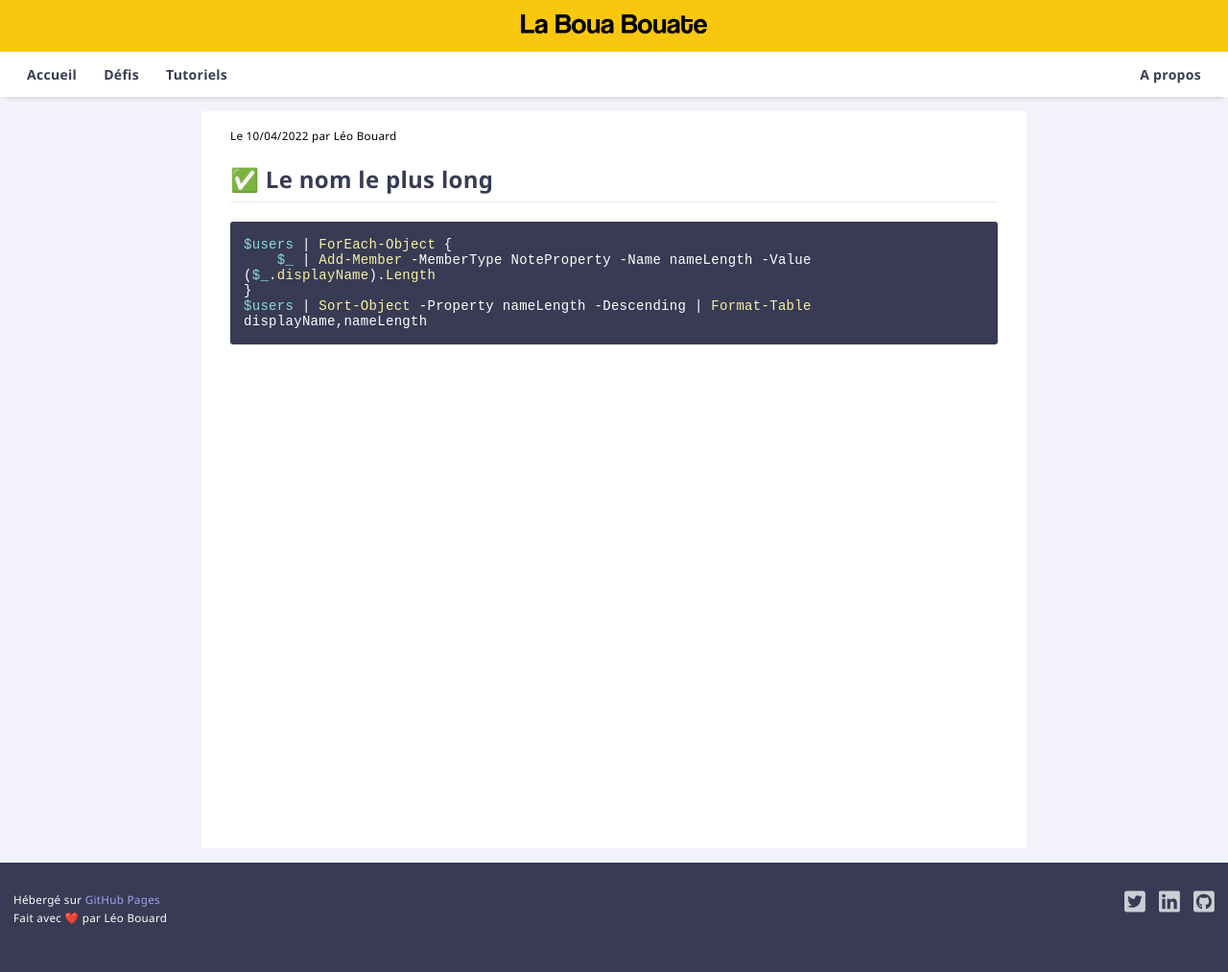
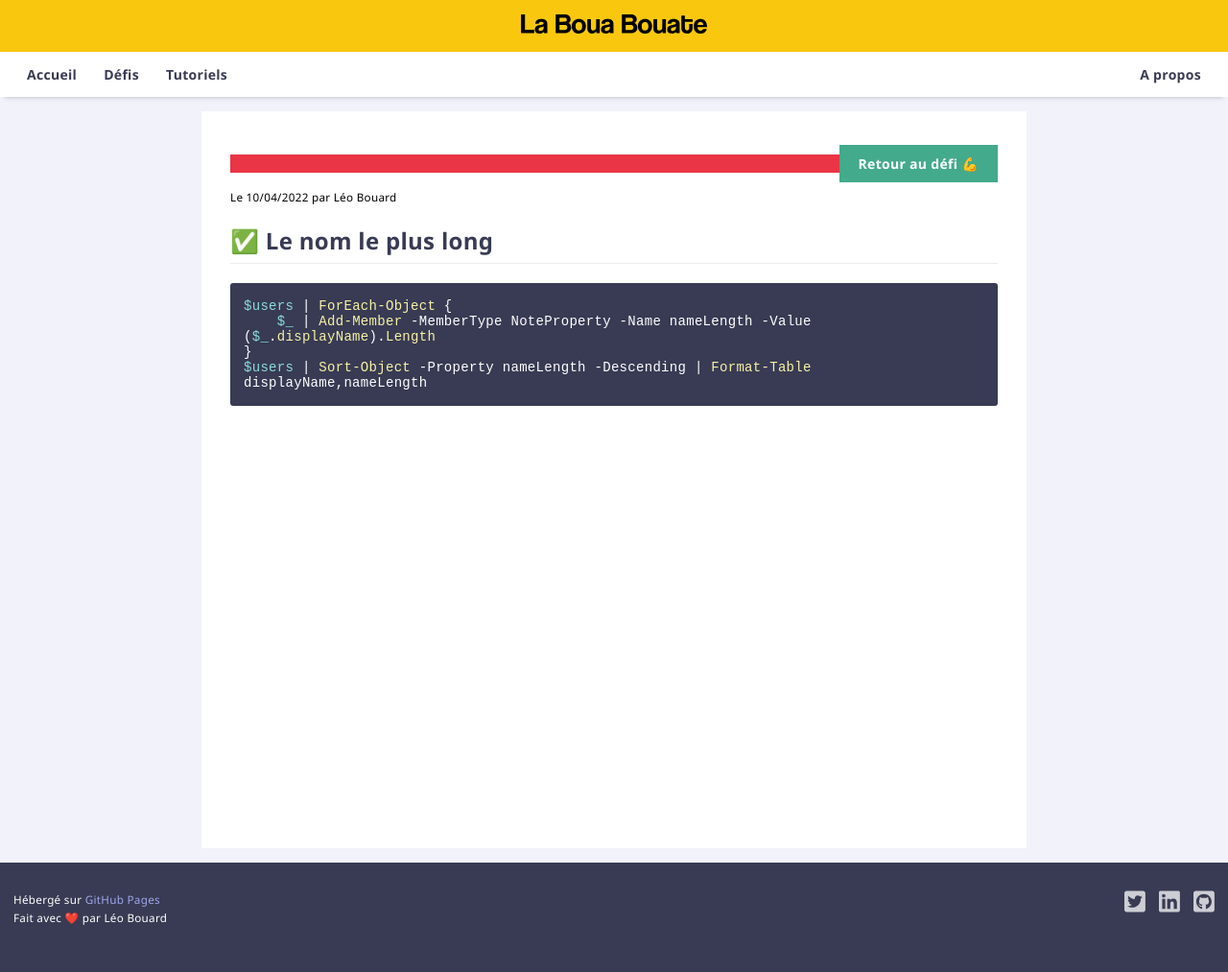
Before and after one commit to leobouard/leobouard.github.io, a Jekyll site: the page built from _posts/2022-04-10-le-nom-le-plus-long-soluce.md, in a window 1280 px wide. Shown: the whole page at 96% size. Built offline with Jekyll 4.4.1, drawn with Linux system fonts in a browser that asks for light colours.

Commit message:
Update post.html

```diff
--- a/_layouts/post.html
+++ b/_layouts/post.html
@@ -5,6 +5,12 @@
 {% if page.icon %}
     <div class="postBanner" style="background-color: {{ page.thumbnailColor }};">
         {{ page.icon }}
+    </div>
+{% endif %}
+
+{% if page.id contains "-soluce" %}
+    <div class="button" style="background-color: #ea3546;">
+        <a href="{{ page.id | replace: "-soluce","" }}">Retour au défi 💪</a>
     </div>
 {% endif %}
 
```
